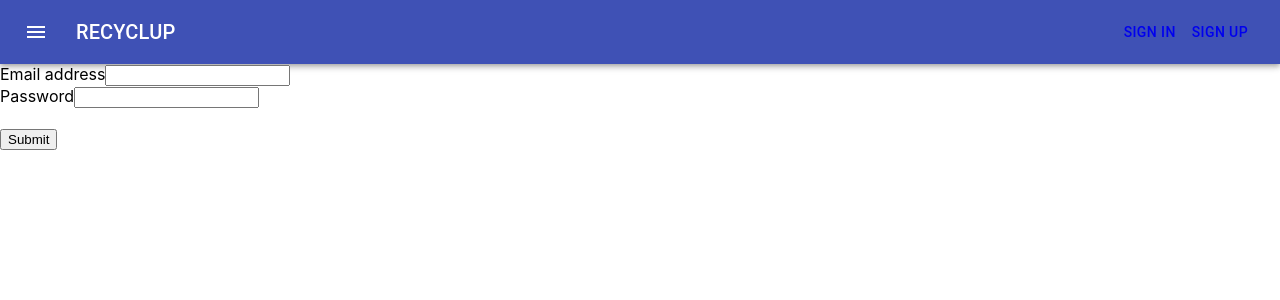
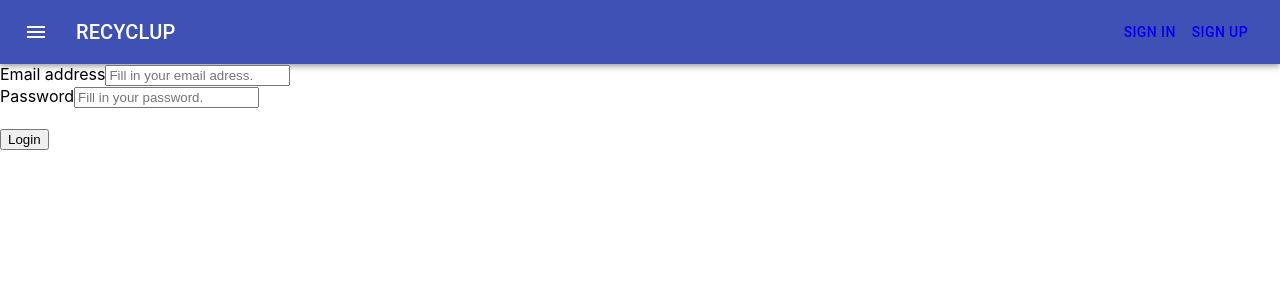
Before and after one commit to Enriquedonaire/Recyclup, a React (Create React App) app: page /signin in a window 1280 px wide. Shown: the top 300 px of the page. Built offline with nearby package versions, Linux system fonts and the light colour scheme; no server answers.

Commit message:
did cosmetic changes on SignIN form

```diff
--- a/src/components/Signin.js
+++ b/src/components/Signin.js
@@ -5,14 +5,14 @@ function Signin(props){
         <form onSubmit={props.onSignin}>
             <div className="form-group">
                 <label htmlFor="InputEmail">Email address</label>
-                <input type="email" className="form-control" id="InputEmail" name="email" />
+                <input type="email" className="form-control" id="InputEmail" name="email" placeholder="Fill in your email adress."/>
             </div>
             <div className="form-group">
                 <label htmlFor="InputPassword">Password</label>
-                <input name="password" type="password" className="form-control" id="InputPassword" />
+                <input name="password" type="password" className="form-control" id="InputPassword" placeholder="Fill in your password."/>
             </div>
             <br></br>
-            <button type="submit" className="btn btn-primary">Submit</button>
+            <button type="submit" className="btn btn-primary">Login</button>
             {
                 props.error ? (
                     <p>{props.error}</p>
```
